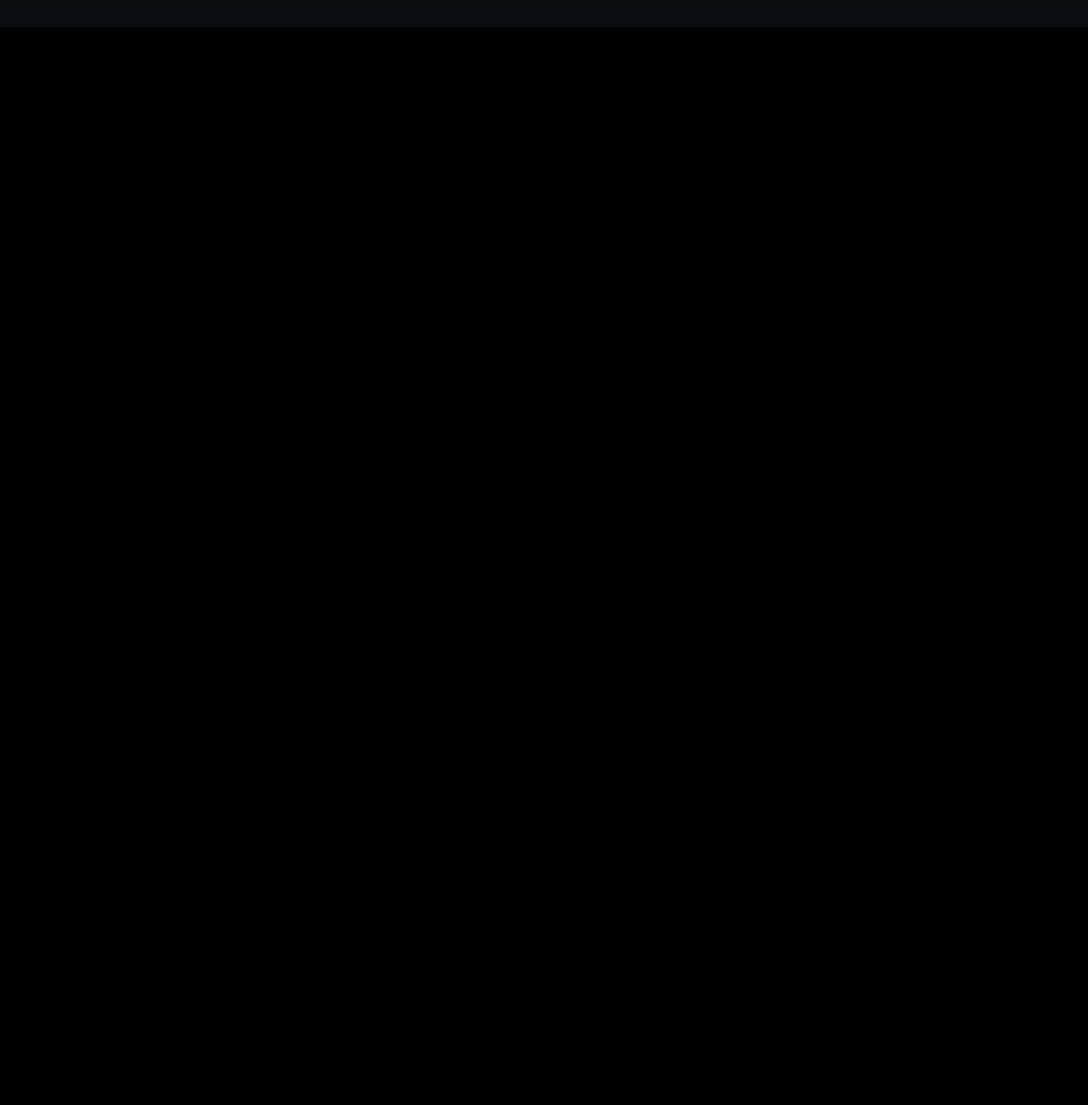
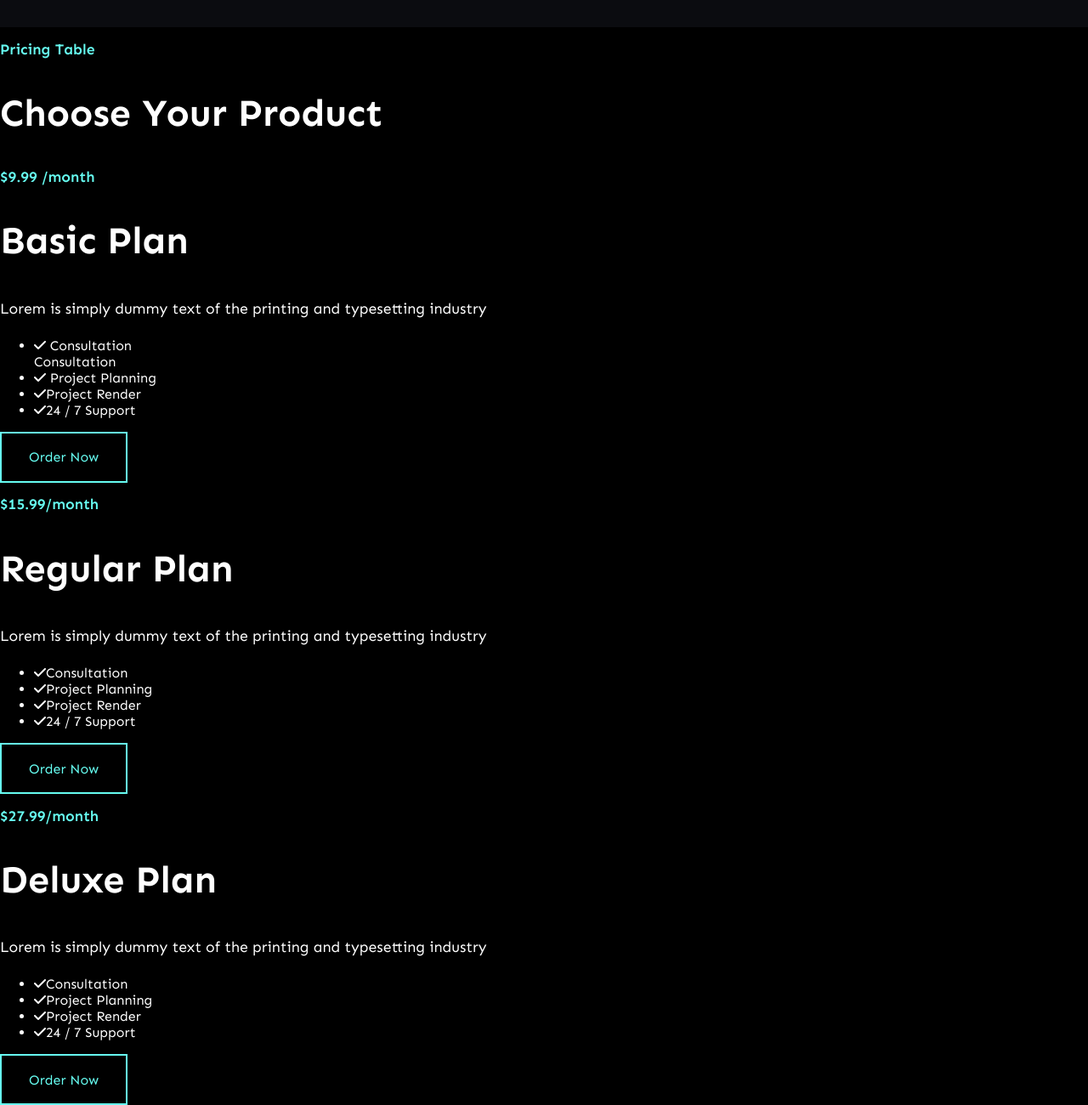
Before and after one commit to Apsan1/VR-Site, a plain HTML site: page index.html in a window 1280 px wide. Shown: the part 4577-5877 px from the top of the page at 85% size. Before the commit the page ends 4609 px from the top, so only its background shows below. Drawn offline with Linux system fonts and the light colour scheme.

Commit message:
refactor: Add pricing section with plans and order buttons

```diff
--- a/index.html
+++ b/index.html
@@ -10,6 +10,7 @@
     <script src="https://kit.fontawesome.com/d9d1ddfe3a.js" crossorigin="anonymous"></script>
     <script src="js/script.js"></script>
     <style>
+
     </style>
 </head>
 <body>
@@ -336,6 +337,70 @@
             </div>
         </div>
     </section>
+    <section class="pricing-section">
+        <div class="heading">
+            <div class="Title">
+                <h2>Pricing Table</h2>
+                <h1>Choose Your Product</h1>
+            </div>
+        </div>
+        <div class="pricing-table">
+            <div class="pricing one">
+                <div class="pricing-info">
+                    <h2>$9.99 <span>/month</span></h2>
+                    <h1>Basic Plan</h1>
+                    <p>Lorem is simply dummy text of the printing and typesetting industry</p>
+                </div>
+                <div class="pricing-features">
+                    <ul>
+                        <li><i class="fa fa-check"></i> Consultation</li> Consultation</li>
+                        <li><i class="fa fa-check"></i> Project Planning</li>
+                        <li><i class="fa fa-check"></i>Project Render</li>
+                        <li><i class="fa fa-check"></i>24 / 7 Support</li>
+                    </ul>
+                </div>
+                <div>
+                    <button class="explorebtn">Order Now</button>
+                </div>
+            </div>
+            <div class="pricing two">
+                <div class="pricing-info">
+                    <h2>$15.99<span>/month</span></h2>
+                    <h1>Regular Plan</h1>
+                    <p>Lorem is simply dummy text of the printing and typesetting industry</p>
+                </div>
+                <div class="pricing-features">
+                    <ul>
+                        <li><i class="fa fa-check"></i>Consultation</li>
+                        <li><i class="fa fa-check"></i>Project Planning</li>
+                        <li><i class="fa fa-check"></i>Project Render</li>
+                        <li><i class="fa fa-check"></i>24 / 7 Support</li>
+                    </ul>
+                </div>
+                <div>
+                    <button class="explorebtn">Order Now</button>
+                </div>
+            </div>
+            <div class="pricing three">
+                <div class="pricing-info">
+                    <h2>$27.99<span>/month</span></h2>
+                    <h1>Deluxe Plan</h1>
+                    <p>Lorem is simply dummy text of the printing and typesetting industry</p>
+                </div>
+                <div class="pricing-features">
+                    <ul>
+                        <li><i class="fa fa-check"></i>Consultation</li>
+                        <li><i class="fa fa-check"></i>Project Planning</li>
+                        <li><i class="fa fa-check"></i>Project Render</li>
+                        <li><i class="fa fa-check"></i>24 / 7 Support</li>
+                    </ul>
+                </div>
+                <div>
+                    <button class="explorebtn">Order Now</button>
+                </div>
+            </div>
+        </div>
+    </section>
     <script>
 
     </script>
```
